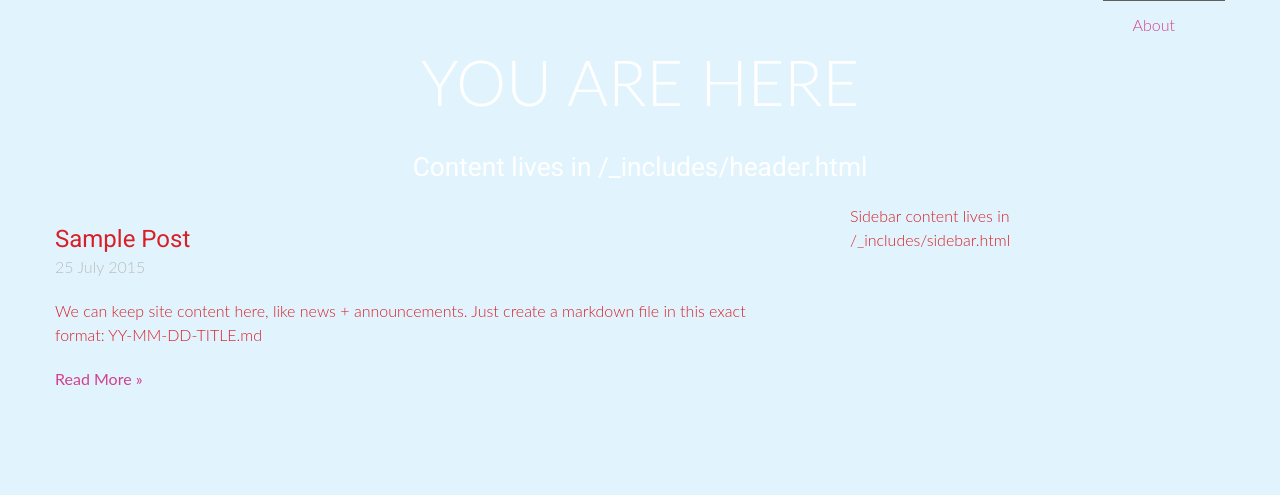
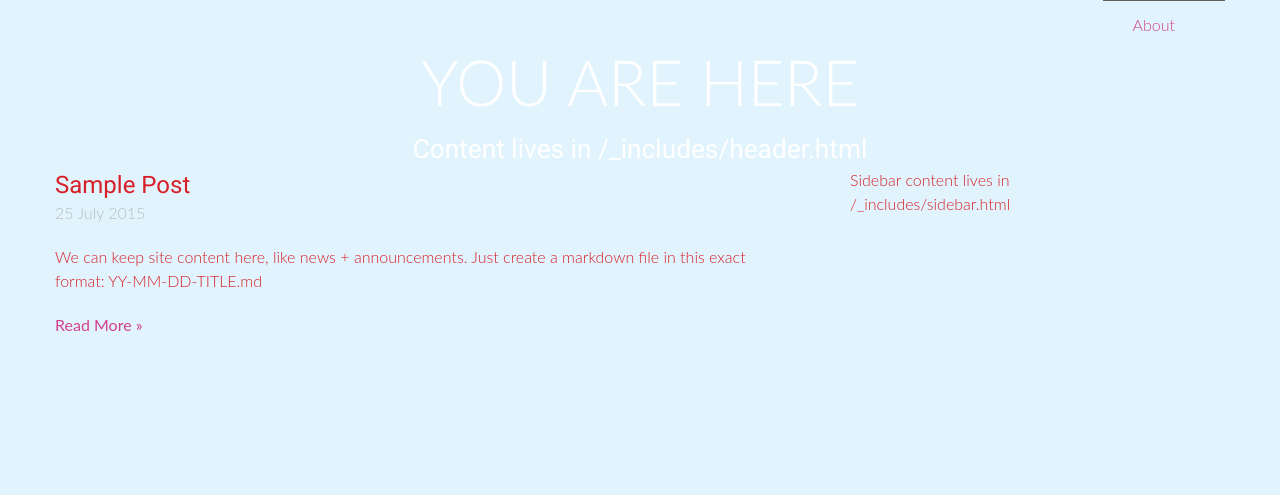
Before and after one commit to TowCenter/YouAreHere, a PHP site: page /_site/index.html in a window 1280 px wide. Shown: the top 495 px of the page. Run offline with PHP 8.4, Linux system fonts and the light colour scheme; some libraries are stand-ins or nearby versions.

Commit message:
Update style.css

```diff
--- a/assets/themes/bootstrap-3/css/style.css
+++ b/assets/themes/bootstrap-3/css/style.css
@@ -263,7 +263,7 @@
   font-size: 1.25em;
   font-weight: 400;
   line-height: 1.3;
-  margin: 20px 0;
+  margin: 2px 0;
 }
 
 h2.post {
@@ -480,3 +480,7 @@
     font-size: .5em;
   }
 }
+iframe{
+ margin-bottom:10px;
+}
+}
```
